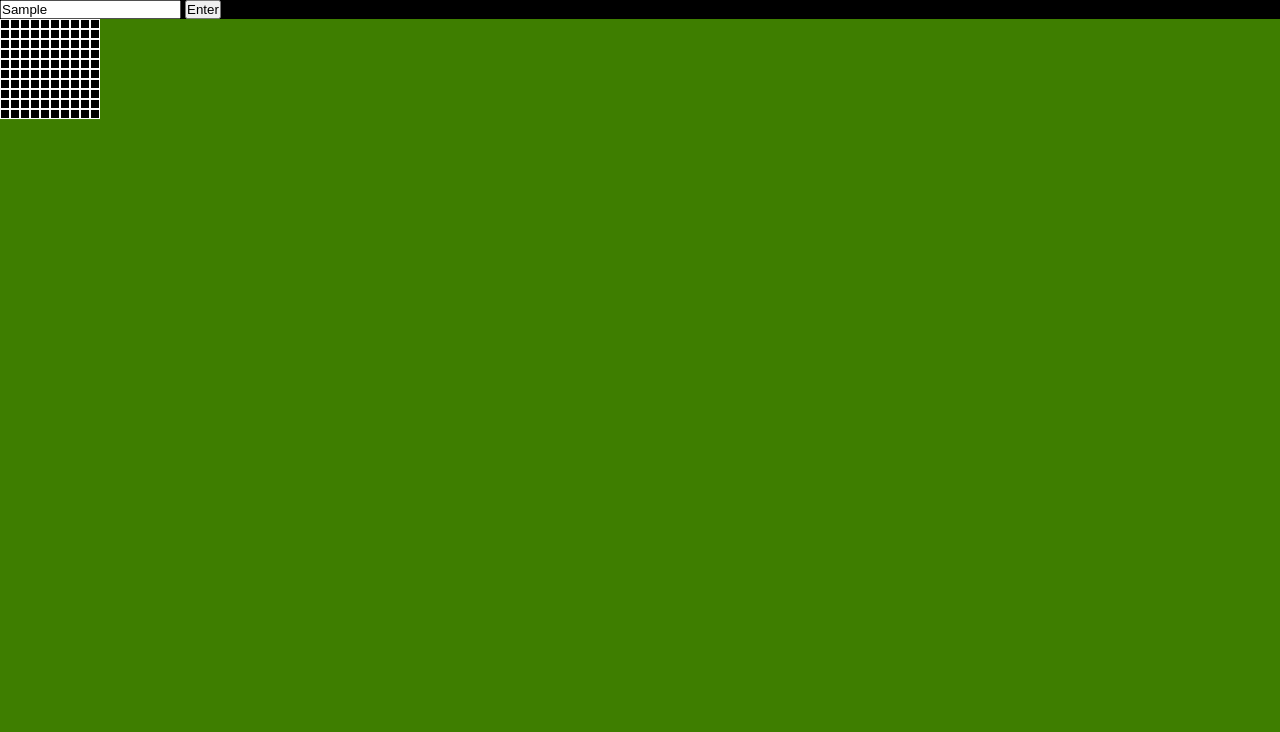
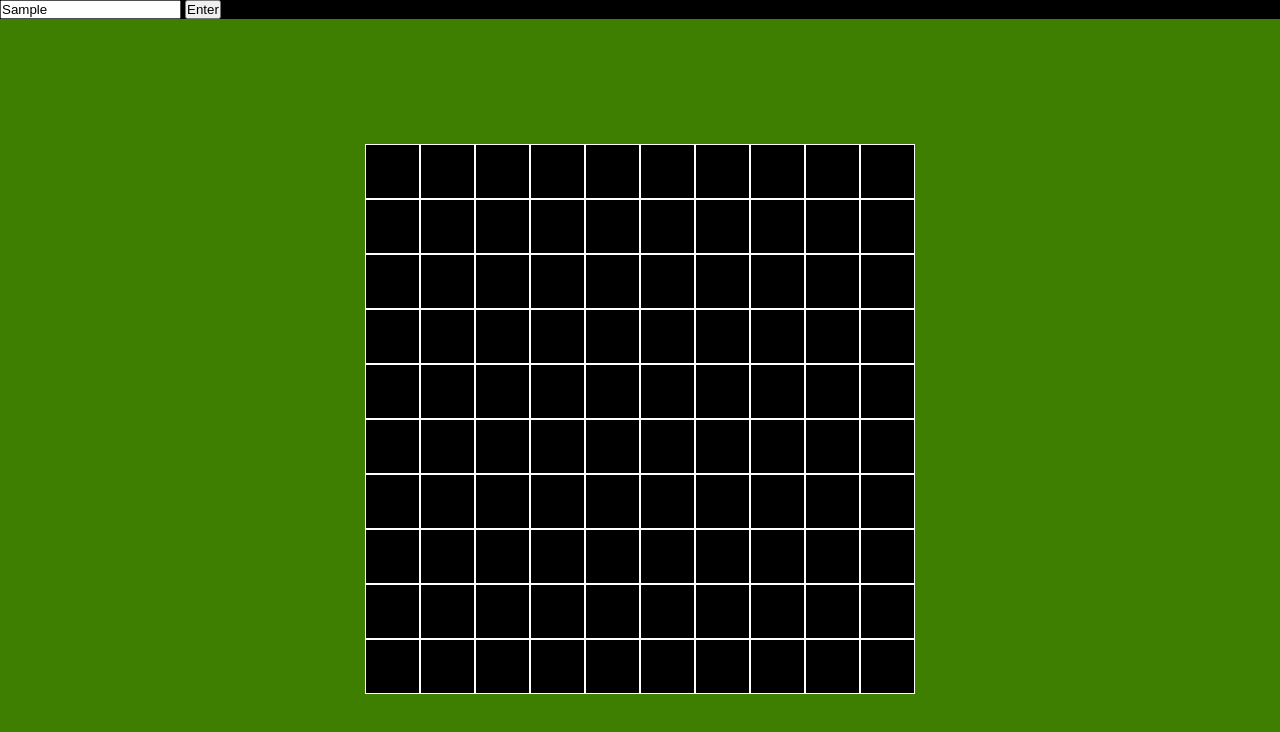
Before and after one commit to Binary-Web/project-battleship, a website with bundled scripts: page index.html in a window 1280 px wide. Both pictures are taken after typing "Sample" into the empty fields and a click on the button "Enter". Built offline with nearby package versions, Linux system fonts and the light colour scheme.

Commit message:
click functions on cells

```diff
--- a/script/Player.js
+++ b/script/Player.js
@@ -29,6 +29,9 @@ export default class Player {
                 cell.classList.add('board-cell');
                 hLine.append(cell);
 
+                cell.addEventListener('click', () => {
+                    alert(`[${this.gameBoard.indexOf(y)}][${y.indexOf(x)}]`)
+                })
             })
             board.append(hLine);
         })
--- a/style.css
+++ b/style.css
@@ -13,18 +13,19 @@ body {
     width: 100vw;
     height: 100vh;
     background-color: rgb(124,252,0, 0.5);
+    display: flex;
+    justify-content: center;
+    align-items: center;
 }
 
 .board {
     background-color: #000000;
-    height: 100px;
-    width: 100px;
     display: flex;
     flex-direction: row;
 }
 
 .board-cell {
     border: 1px solid white;
-    height: 10px;
-    width: 10px;
+    height: 55px;
+    width: 55px;
 }
```
